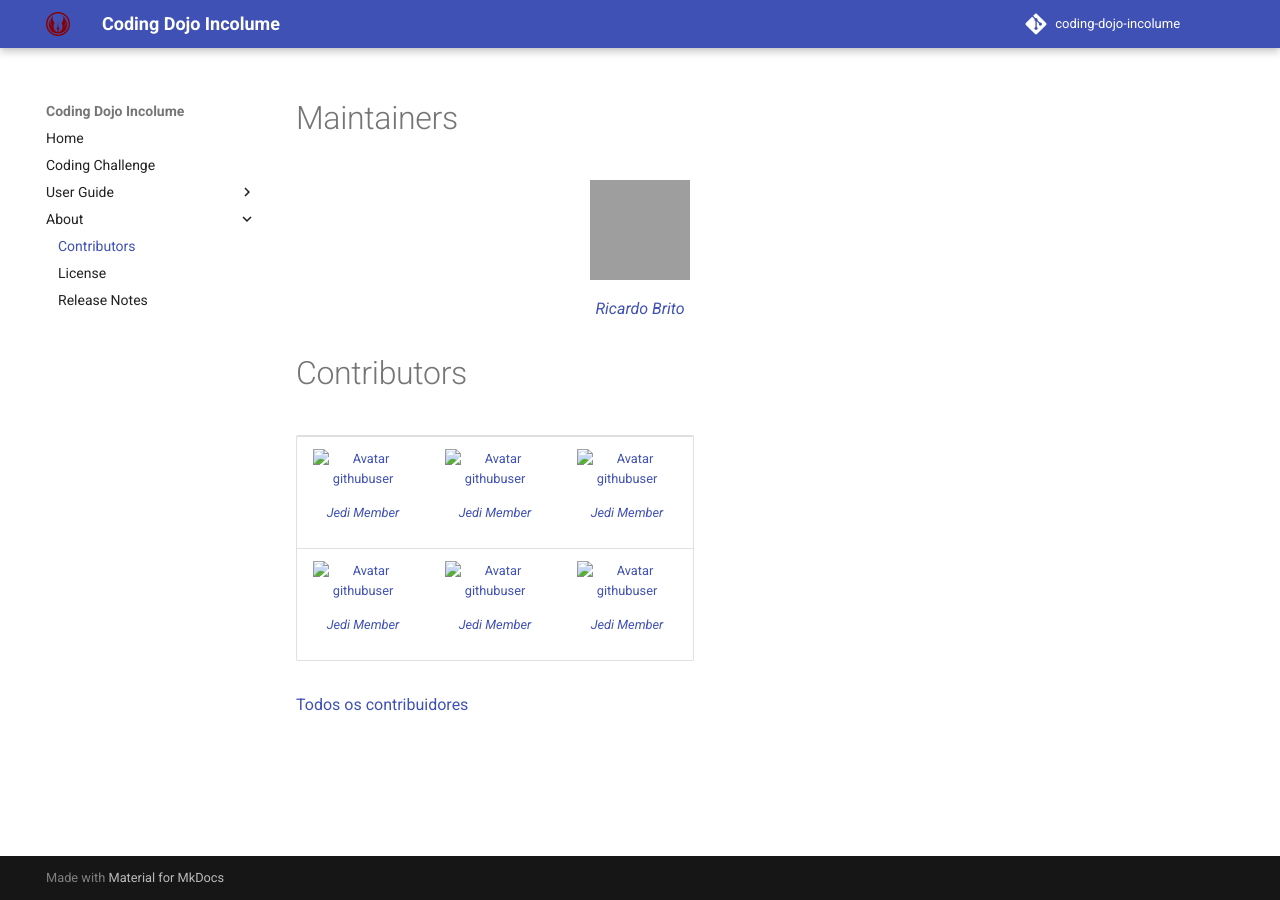
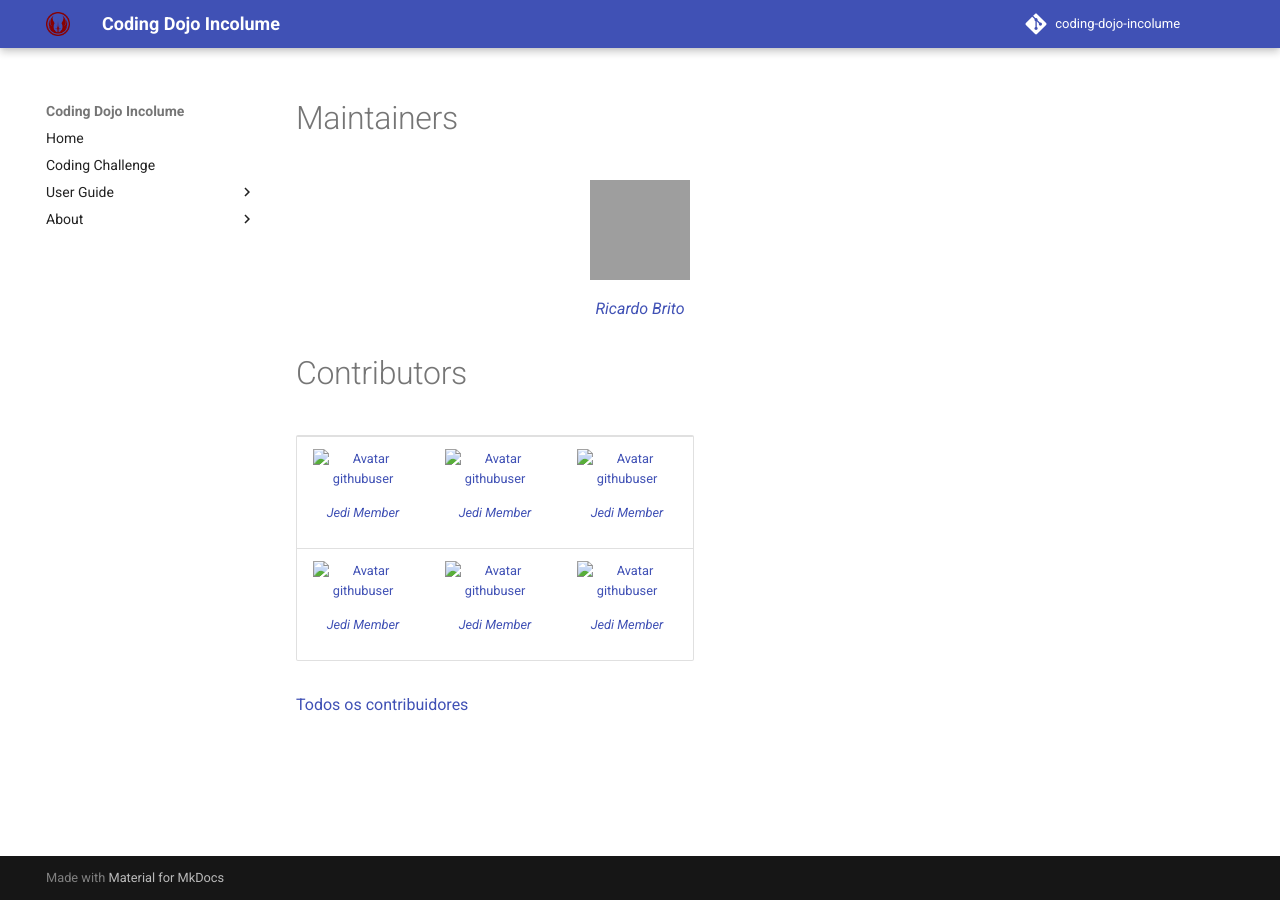
Before and after one commit to incolume-jedi/coding-dojo, an MkDocs documentation site: the page built from docs/about/CONTRIBUTORS.md, in a window 1280 px wide. Built offline with MkDocs 1.6.1 and Material for MkDocs 9.7.7, drawn with Linux system fonts in a browser that asks for light colours; comment, search, counter and statistics services are not loaded; part of the change alters nothing that is shown; grey boxes are pictures that could not be loaded.

Commit message:
docs: #109 item de menu contibutors desativado

```diff
--- a/mkdocs.yml
+++ b/mkdocs.yml
@@ -54,6 +54,6 @@ nav:
 #        - Installation: user_guide/INSTALLATION.md
 #        - Usage: user_guide/usage.md
     - About:
-      - Contributors: about/CONTRIBUTORS.md
+#      - Contributors: about/CONTRIBUTORS.md
       - License: about/LICENSE.md
       - 'Release Notes': about/CHANGELOG.md
```
